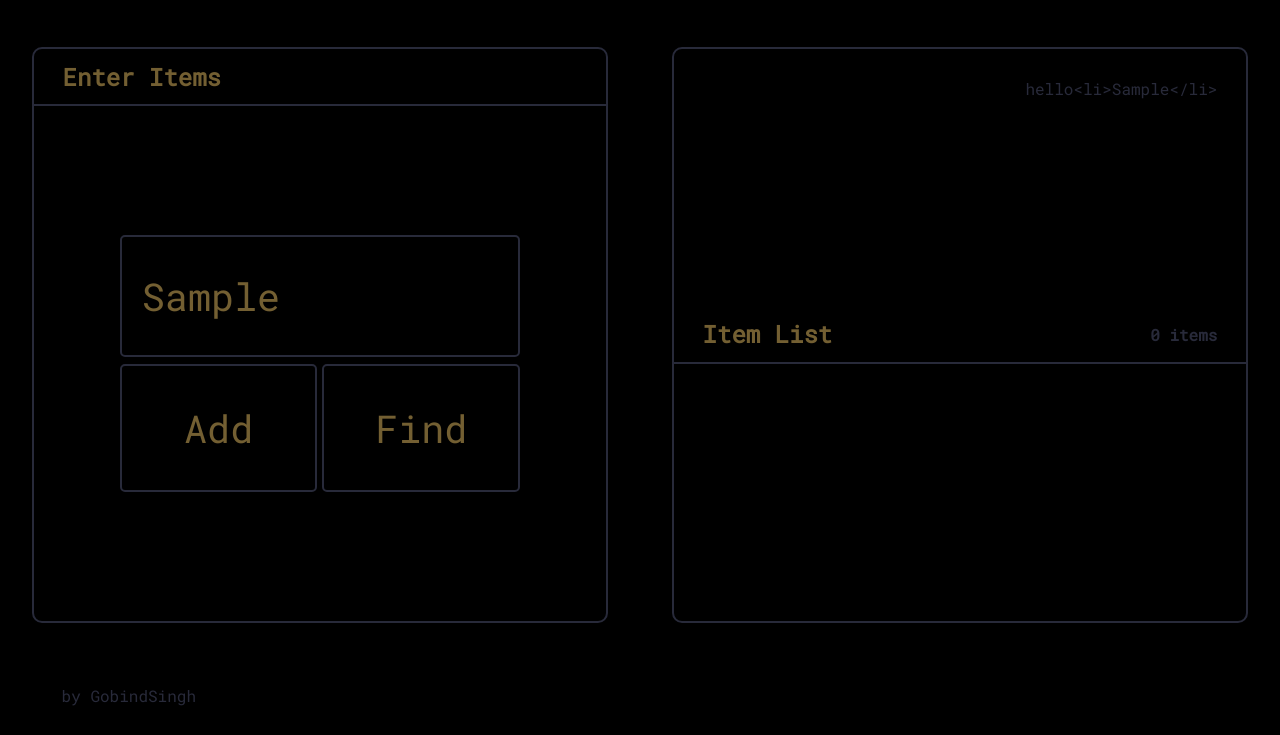
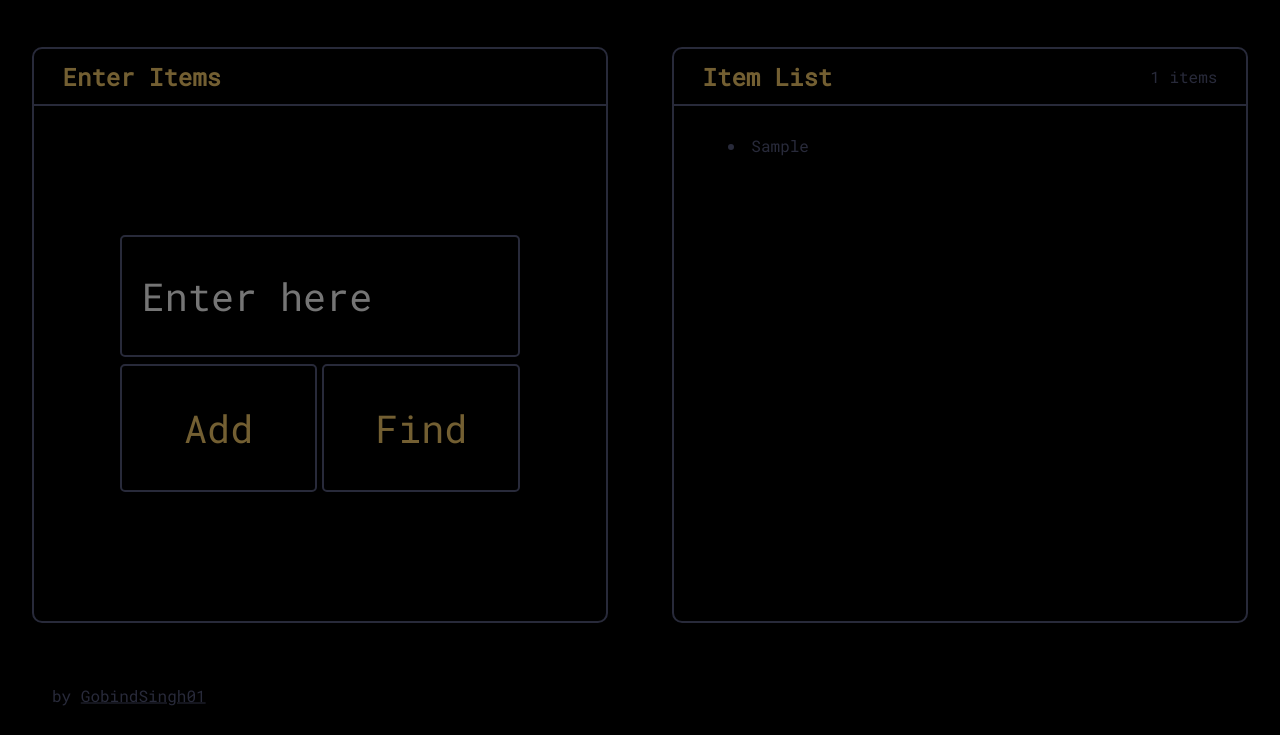
Before and after one commit to gobindsingh01/randomfromall, a plain HTML site: page index.html in a window 1280 px wide. Both pictures are taken after typing "Sample" into the empty fields and a click on the button "Add". Shown: the part 65-800 px from the top of the page. Drawn offline with Linux system fonts and the light colour scheme.

Commit message:
first fully functional design

```diff
--- a/index.html
+++ b/index.html
@@ -1,5 +1,6 @@
 <!DOCTYPE html>
 <html lang="en">
+
 <head>
   <meta charset="UTF-8" />
   <meta http-equiv="X-UA-Compatible" content="IE=edge" />
@@ -7,10 +8,7 @@
   <title>Random From All</title>
   <link rel="preconnect" href="https://fonts.googleapis.com" />
   <link rel="preconnect" href="https://fonts.gstatic.com" crossorigin />
-    <link
-      href="https://fonts.googleapis.com/css2?family=Roboto+Mono&display=swap"
-      rel="stylesheet"
-    />
+  <link href="https://fonts.googleapis.com/css2?family=Roboto+Mono&display=swap" rel="stylesheet" />
   <link rel="stylesheet" href="style.css" />
 </head>
 
@@ -18,8 +16,7 @@
   <header>
     <div class="content">
       <h1>
-          <span class="color4font">R</span>andom<span class="color4font">F</span
-          >rom<span class="color4font">A</span>ll
+        <span class="color4font">R</span>andom<span class="color4font">F</span>rom<span class="color4font">A</span>ll
       </h1>
     </div>
   </header>
@@ -30,7 +27,7 @@
         <div id="noofitems">0 items</div>
       </div>
       <div id="listitems">
-            hello
+
       </div>
     </div>
   </div>
@@ -42,19 +39,20 @@
       <div class="mainarea">
         <div class="maincontent">
           <div class="areaadd">
-            <input type="text" id="listadd" placeholder="Enter here" />hello
+            <input type="text" id="listadd" placeholder="Enter here" />
           </div>
           <div class="buttons">
             <button id="addtolist">Add</button>
-            <button id="find random">Find</button>
+            <button id="findrandom">Find</button>
           </div>
         </div>
       </div>
     </div>
   </div>
   <footer>
-      <div class="content">by GobindSingh</div>
+    <div class="content">by <a href="https://github.com/gobindsingh01">GobindSingh01</a></div>
   </footer>
   <script src="script.js"></script>
 </body>
+
 </html>
--- a/script.js
+++ b/script.js
@@ -1,10 +1,19 @@
-items=[]
+items = [];
 
-document.getElementById('addtolist').addEventListener('click',addtolist)
+document.getElementById("addtolist").addEventListener("click", addtolist);
 
+document.getElementById("findrandom").addEventListener("click", findrandom);
 
-
-function addtolist(){
-    let a=document.getElementById('listadd').value
-    document.getElementById('listitems').innerText+=`<li>${a}</li>`
+function addtolist() {
+  let a = document.getElementById("listadd").value;
+  document.getElementById("listadd").value = "";
+  document.getElementById(
+    "listitems"
+  ).innerHTML += `<li class='listitem'>${a}</li>`;
+  items[items.length] = a;
+  document.getElementById("noofitems").innerText = `${items.length} items`;
 }
+function findrandom() {
+  let b = Math.floor(Math.random() * items.length + 1);
+  document.getElementsByClassName("listitem")[b].style = "color:var(--color4)";
+}
--- a/style.css
+++ b/style.css
@@ -65,43 +65,73 @@ h2 {
   grid-area: list;
   position: relative;
   display: flex;
+  justify-content: center;
+  align-items: center;
+  overflow: hidden;
+
 }
+
 #list .content {
-  position: relative;
   height: 90%;
   width: 90%;
+  display: flex;
+  flex-direction: column;
+  justify-content: center;
+  align-items: center;
+  border-radius: 10px;
   border: 2px solid var(--color2);
-  border-radius: 10px;
-  left: 5%;
-  top: 5%;
+}
+
+#list .content .heading {
+  height: 10%;
+  width: 100%;
   display: flex;
-  justify-content: center;
-  flex-direction: column;
-}
-#list .content .heading {
-  width: 100%;
-  height: 10%;
-  display: flex;
+  position: relative;
   border-bottom: 2px solid var(--color2);
   align-items: center;
 }
+
 #list .content .heading h2 {
   position: absolute;
   left: 5%;
-  /* border: 1px solid white; */
 }
+
 #list .content .heading #noofitems {
   position: absolute;
   right: 5%;
   color: var(--color2);
-  font-weight: bold;
+  transition: all 0.1s;
 }
+
+#list .content .heading #noofitems:hover {
+  color: var(--color4);
+}
+
 #list .content #listitems {
+  padding: 5%;
   height: 90%;
-  position: absolute;
-  right: 5%;
+  width: 100%;
+  display: flex;
+  /* justify-content: center; */
   color: var(--color2);
-  top: 5%;
+  flex-direction: column;
+  overflow-y: scroll;
+  position: relative;
+  align-items: center;
+}
+
+#list .content #listitems li {
+  width: 90%;
+  color: var(--color2);
+  transition: all 100ms;
+}
+
+#list .content #listitems li:hover {
+  color: var(--color4);
+}
+
+::-webkit-scrollbar {
+  display: none;
 }
 
 #main {
@@ -111,7 +141,8 @@ h2 {
   justify-content: center;
   align-items: center;
 }
-#main .content{
+
+#main .content {
   height: 90%;
   width: 90%;
   display: flex;
@@ -121,7 +152,8 @@ h2 {
   border-radius: 10px;
   border: 2px solid var(--color2);
 }
-#main .content .heading{
+
+#main .content .heading {
   height: 10%;
   width: 100%;
   display: flex;
@@ -129,27 +161,32 @@ h2 {
   border-bottom: 2px solid var(--color2);
   align-items: center;
 }
-#main .content .heading h2{
+
+#main .content .heading h2 {
   position: absolute;
   left: 5%;
 }
-#main .content .mainarea{
+
+#main .content .mainarea {
   height: 90%;
   width: 100%;
   display: flex;
   justify-content: center;
   align-items: center;
 }
-#main .content .mainarea .maincontent{
+
+#main .content .mainarea .maincontent {
   height: 50%;
   width: 70%;
   position: relative;
 }
-#main .content .mainarea .maincontent .areaadd{
+
+#main .content .mainarea .maincontent .areaadd {
   height: 50%;
   position: relative;
 }
-#main .content .mainarea .maincontent .areaadd input{
+
+#main .content .mainarea .maincontent .areaadd input {
   height: 95%;
   width: 100%;
   background-color: var(--color1);
@@ -162,19 +199,22 @@ h2 {
   outline: none;
 
 }
-#main .content .mainarea .maincontent .areaadd input:focus{
+
+#main .content .mainarea .maincontent .areaadd input:focus {
   border: 2px solid var(--color4);
   color: var(--color4);
 
 }
-#main .content .mainarea .maincontent .buttons{
+
+#main .content .mainarea .maincontent .buttons {
   height: 50%;
   position: relative;
   display: flex;
   flex-direction: row;
   gap: 5px;
 }
-#main .content .mainarea .maincontent .buttons button{
+
+#main .content .mainarea .maincontent .buttons button {
   height: 100%;
   width: 50%;
   position: relative;
@@ -185,7 +225,17 @@ h2 {
   border-radius: 5px;
   transition: all 100ms;
 }
-#main .content .mainarea .maincontent .buttons button:hover{
+
+#main .content .mainarea .maincontent .buttons button:hover {
   color: var(--color4);
   border: 2px solid var(--color4);
 }
+
+a {
+  color: var(--color2);
+  transition: all 100ms;
+}
+
+a:hover {
+  color: var(--color3);
+}
```
Lines whose indentation alone changed are shown as unchanged.
